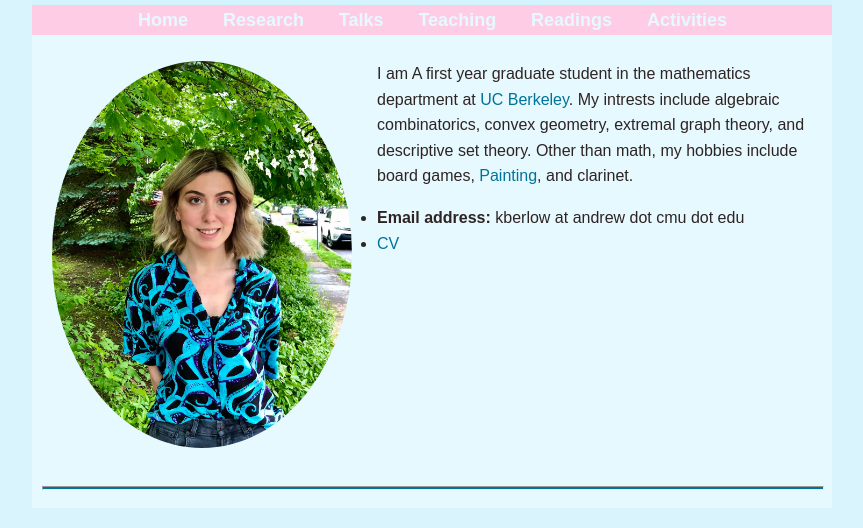
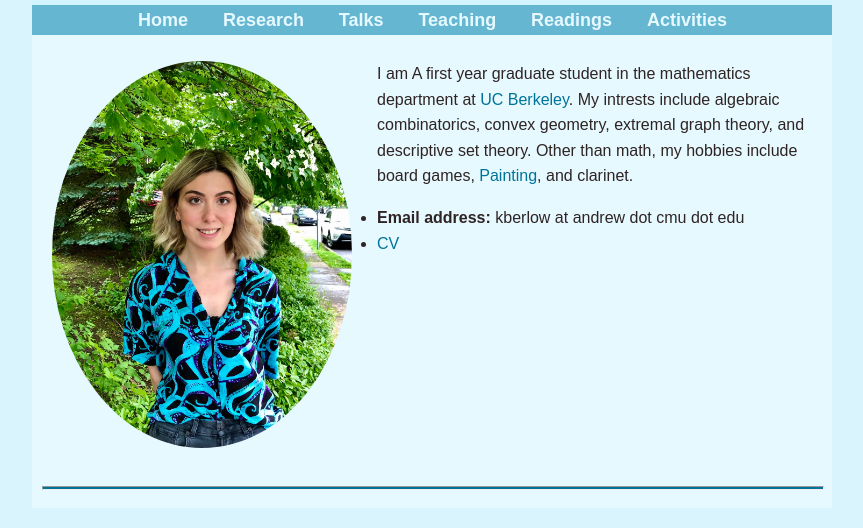
Before and after one commit to KatalinBerlow/KatalinBerlow, a plain HTML site: page index.html in a window 1280 px wide. Shown: the part 48-576 px from the top of the page, without its empty margins (208-1071 px from the left). Drawn offline with Linux system fonts and the light colour scheme.

Commit message:
Update style2.css

```diff
--- a/style2.css
+++ b/style2.css
@@ -117,7 +117,7 @@ overflow: hidden;
 #nav {
 overflow:hidden;
 width:800px;
-background-color: #ffcce6;
+background-color: #65b6d1;
 }
 
 #nav ul {
```
